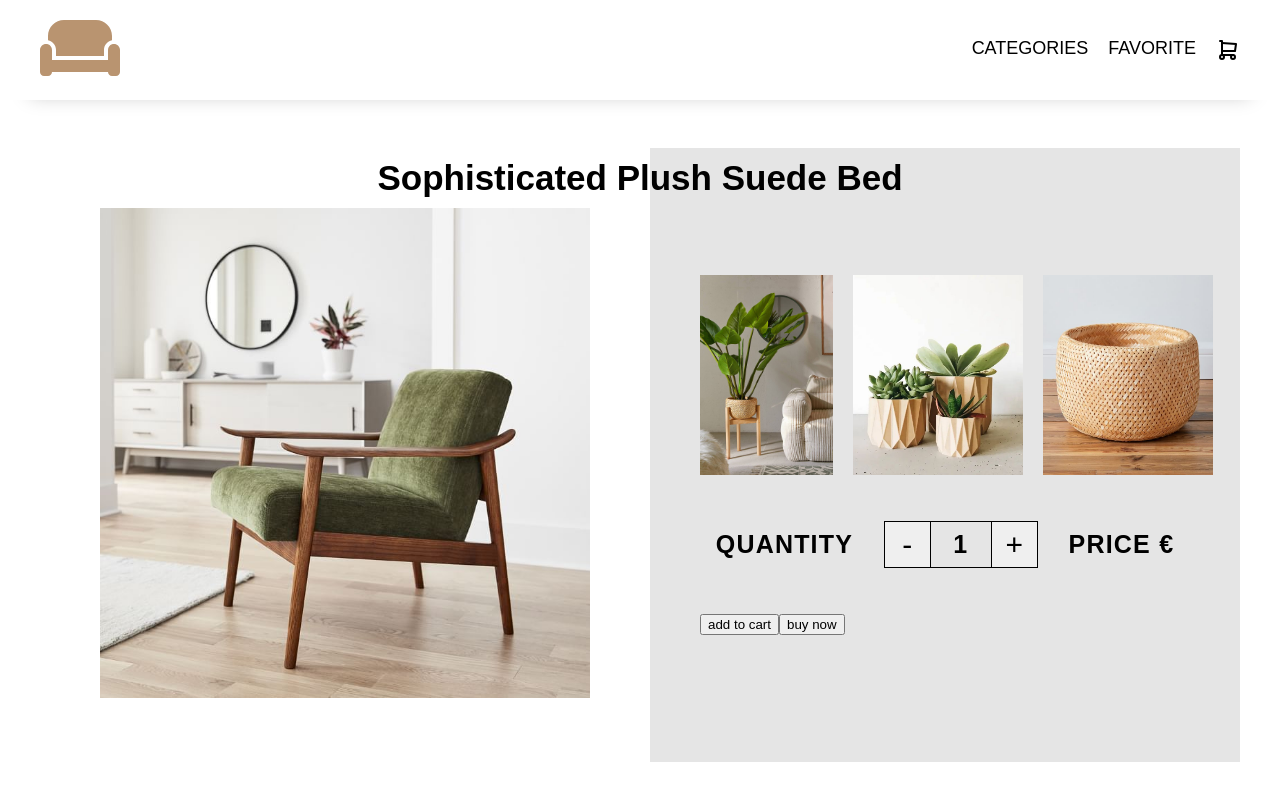
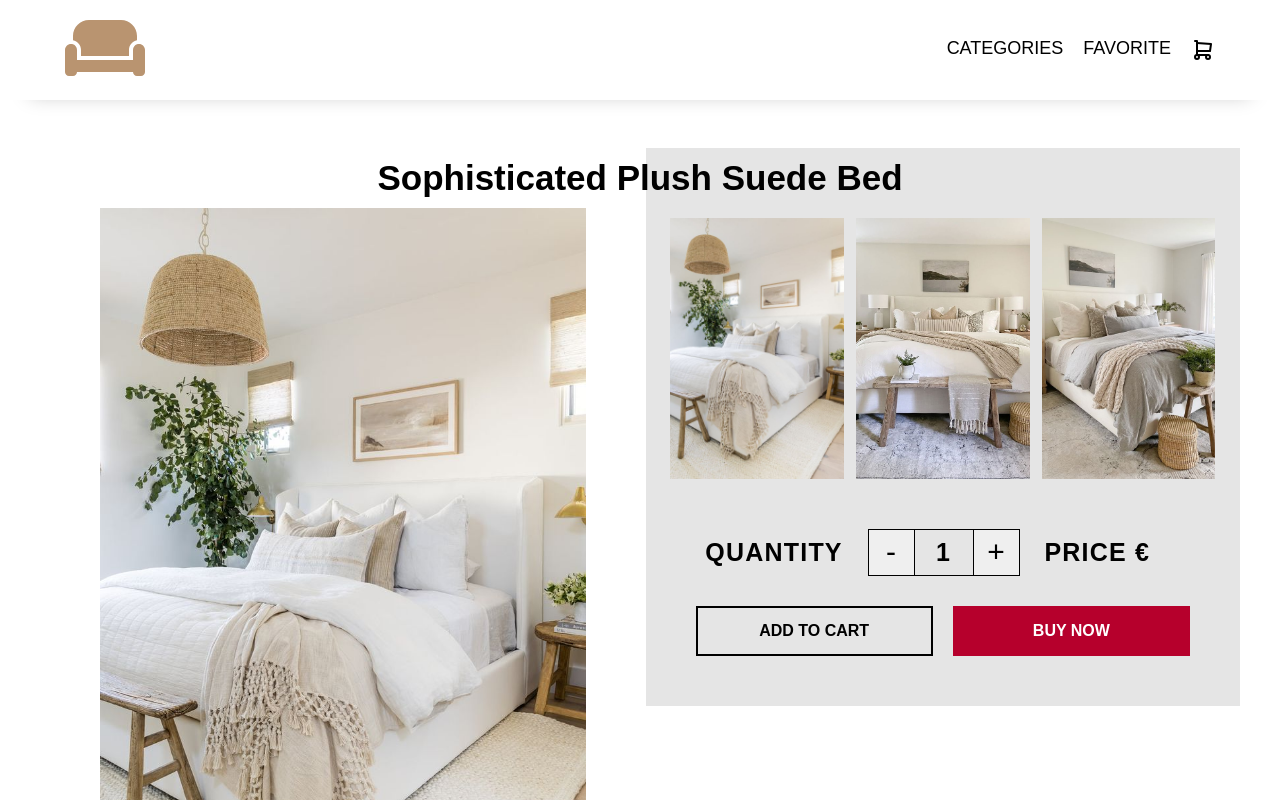
Before and after one commit to mhserrano/e-commerce, a React (Vite) app: page /categories/product in a window 1280 px wide. Shown: the top 800 px of the page. Built offline with nearby package versions, Linux system fonts and the light colour scheme; a web font is replaced by a local one.

Commit message:
Added style to the buttons

```diff
--- a/src/components/ProductPage.css
+++ b/src/components/ProductPage.css
@@ -16,8 +16,8 @@
   font-weight: 800;
 }
 
-.product-display,
-.details-side {
+/*.details-side,*/
+.product-display {
   display: flex;
   flex-direction: column;
 }
@@ -34,7 +34,7 @@
 /* left-side */
 
 .img-side {
-  width: 1200px;
+  width: 100%;
   padding: 60px;
 }
 
@@ -42,15 +42,25 @@
 
 .details-side {
   background-color: #e5e5e5;
-  gap: 30px;
   width: 100%;
+  height: 100%;
   padding: 50px;
+}
+
+.small-imgs {
+  width: 100%;
+  display: flex;
+  gap: 12px;
   justify-content: center;
+  padding: 20px 30px;
+  max-width: 100%;
+  height: auto;
 }
-.small-imgs {
-  height: 200px;
-  gap: 20px;
-  justify-content: space-evenly;
+.small-imgs img {
+  height: auto;
+  max-width: 40%;
+  object-fit: cover;
+  cursor: pointer;
 }
 .small-imgs img:hover {
   box-shadow: 0 0 13px 0 rgba(0, 0, 0, 0.18);
@@ -60,6 +70,7 @@
 
 .quantity-row,
 .shop-btns {
+  margin-top: 30px;
   font-size: 25px;
   text-transform: uppercase;
   font-weight: 600;
@@ -67,6 +78,7 @@
 }
 
 .quantity-row {
+  margin-right: 30px;
   gap: 15px;
   align-items: center;
   justify-content: space-evenly;
@@ -80,6 +92,7 @@
   transition: all 200ms ease-in-out;
   width: 45px;
   border: none;
+  cursor: pointer;
 }
 
 .quantity-counter {
@@ -89,3 +102,41 @@
   border-right: 1px solid black;
   border-left: 1px solid black;
 }
+
+.shop-btns {
+  justify-content: center;
+  gap: 20px;
+}
+
+.add-btn,
+.buy-btn {
+  text-transform: uppercase;
+  font-weight: 700;
+  font-size: 16px;
+  width: 50%;
+  height: 50px;
+  cursor: pointer;
+  transition: all 200ms ease-in-out;
+}
+
+.add-btn {
+  border: 2px solid #000;
+  background-color: #e5e5e5;
+}
+
+.add-btn:hover {
+  background-color: #000;
+  color: #e5e5e5;
+}
+
+.buy-btn {
+  border: 2px solid #b6002c;
+  background-color: #b6002c;
+  color: #fff;
+}
+
+.buy-btn:hover {
+  border: 2px solid #b6002c;
+  background-color: #e5e5e5;
+  color: #b6002c;
+}
--- a/src/index.css
+++ b/src/index.css
@@ -1,17 +1,19 @@
 body {
   font-family: "Blinker", sans-serif;
-  scroll-behavior: smooth;
-  margin: 0;
-  padding: 0;
-  box-sizing: border-box;
 }
+
 a {
   color: black;
   text-decoration: none;
 }
 
 /* global */
-
+* {
+  box-sizing: border-box;
+  margin: 0;
+  padding: 0;
+  scroll-behavior: smooth;
+}
 .container {
   max-width: 1200px;
   margin: 0 auto;
--- a/src/pages/ProductPage.jsx
+++ b/src/pages/ProductPage.jsx
@@ -10,13 +10,13 @@ function ProductPage() {
           <h3 className="product-title">Sophisticated Plush Suede Bed</h3>
           <div className="product-info">
             <div className="img-side">
-              <img src={items[6].img} alt="product" width={700} />
+              <img src={items[4].img} alt="product" width={700} />
             </div>
             <div className="details-side">
               <div className="small-imgs">
-                <img src={items[16].img} width={170} />
-                <img src={items[19].otherImgs[0]} width={170} />
-                <img src={items[16].otherImgs[1]} width={170} />
+                <img src={items[4].img} />
+                <img src={items[4].otherImgs[0]} />
+                <img src={items[4].otherImgs[1]} />
               </div>
               <div className="quantity-price">
                 <div className="quantity-row">
```
